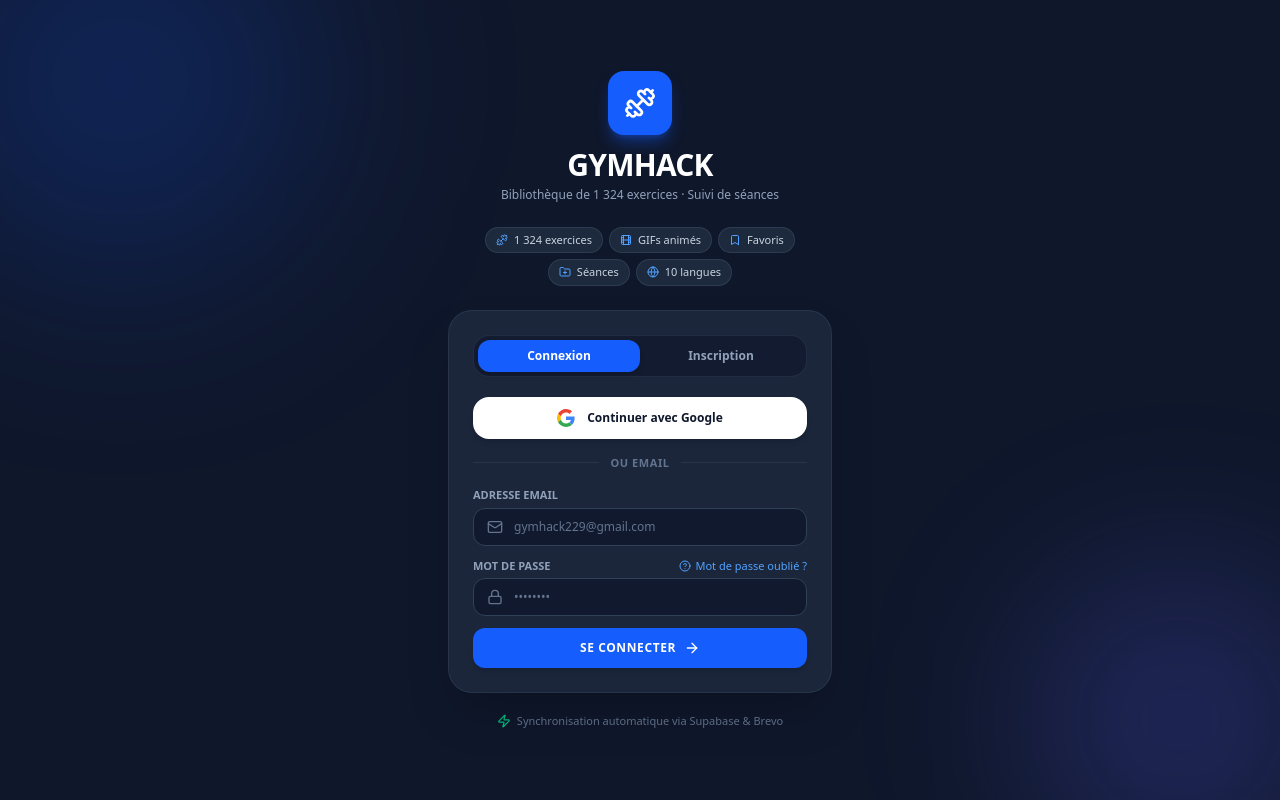
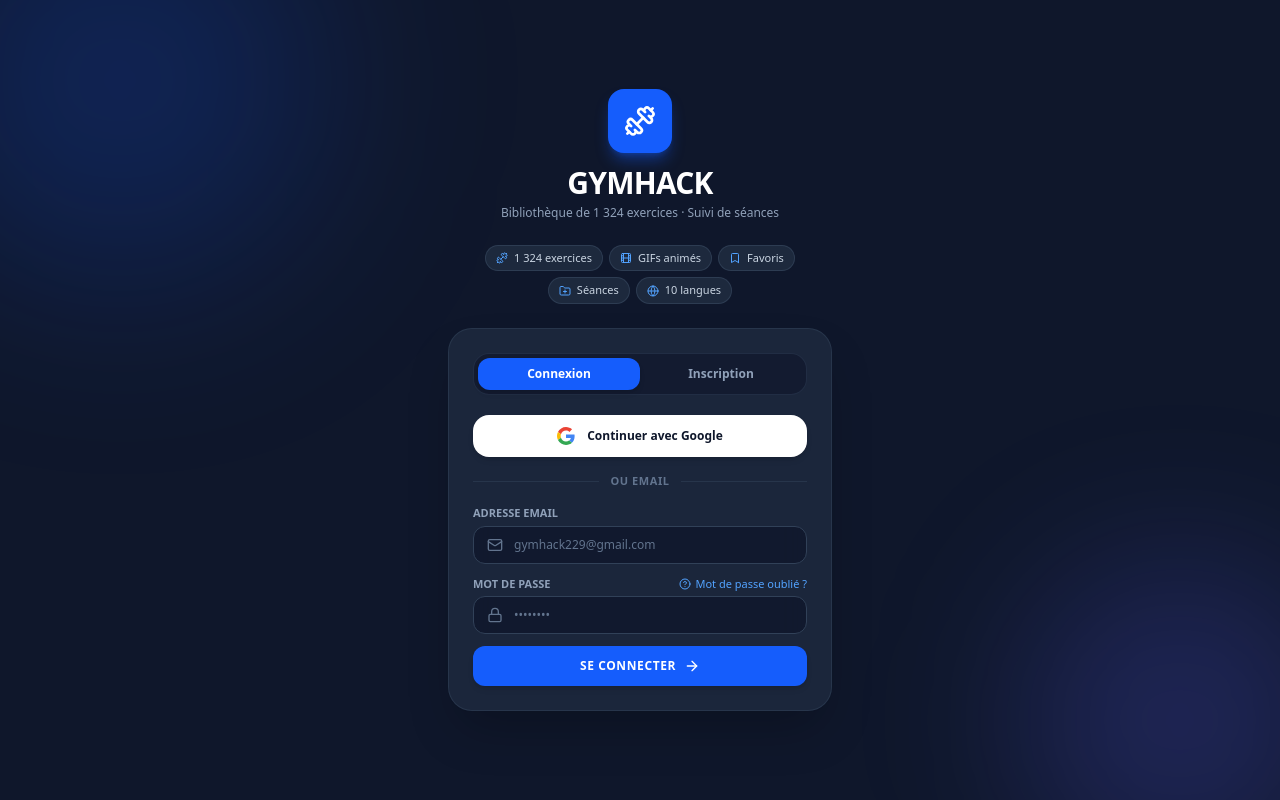
Before and after one commit to Soultone-hub/GymHack, a React (Vite) app: page / in a window 1280 px wide. Built offline with nearby package versions, Linux system fonts and the light colour scheme; no server answers; the database is empty.

Commit message:
style: refine AuthScreen wording and footer text

```diff
--- a/src/components/AuthScreen.tsx
+++ b/src/components/AuthScreen.tsx
@@ -54,12 +54,12 @@
         if (!password) return;
         await onSignUpWithEmail(email, password);
         setSuccessMsg(
-          'Un email de confirmation vous a été envoyé via Brevo ! Veuillez vérifier votre boîte de réception.',
+          'Un email de confirmation vous a été envoyé. Veuillez vérifier votre boîte de réception.',
         );
       } else if (mode === 'forgot') {
         await onResetPassword(email);
         setSuccessMsg(
-          'Un email de réinitialisation de mot de passe vous a été envoyé via Brevo !',
+          'Un email de réinitialisation de mot de passe vous a été envoyé. Veuillez vérifier votre boîte de réception.',
         );
       }
     } catch (err: unknown) {
@@ -280,11 +280,6 @@
           </form>
         </div>
 
-        {/* Offline / PWA Footer info */}
-        <div className="flex items-center justify-center gap-1.5 mt-5 text-[11px] text-slate-500">
-          <Zap className="w-3.5 h-3.5 text-emerald-500" />
-          <span>Synchronisation automatique via Supabase & Brevo</span>
-        </div>
       </div>
     </div>
   );
```
